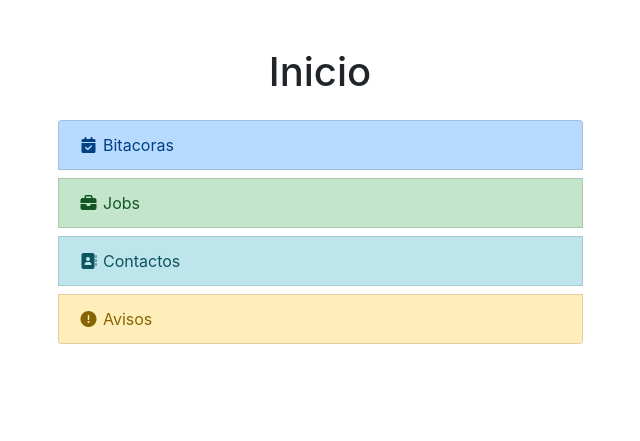
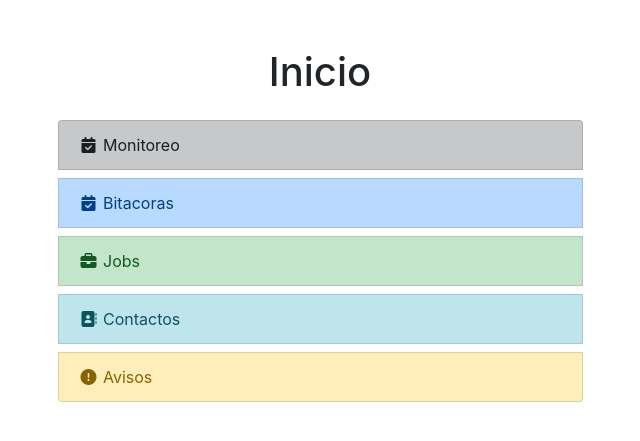
Before and after one commit to juanjca1990/bitacora, a Django app: page /AppCrud/inicio/ in a window 1280 px wide. Shown: the part 71-512 px from the top of the page, without its empty margins (320-960 px from the left). Run offline with Django 4.2, Linux system fonts and the light colour scheme; the visitor is signed in with stand-in values (Sample User, id 1); data comes from the database, SQL or seed files in the repository; some libraries are stand-ins or nearby versions.

Commit message:
feat(inicio): agrego tarjeta de monitoreo

```diff
--- a/AppCrud/templates/AppCrud/inicio.html
+++ b/AppCrud/templates/AppCrud/inicio.html
@@ -9,6 +9,15 @@
                 {{ mensaje }}
                 {% if user.is_authenticated %}
                     <div class="list-group">
+                        {% if user.is_staff %}
+                            <a class="list-group-item list-group-item-action list-group-item-dark mb-2" href="{% url 'obtener_fecha_monitor_admin' %}" type="button">
+                                <i class="fas fa-calendar-check fa-fw me-2"></i> Monitoreo
+                            </a>
+                        {% else %}
+                            <a class="list-group-item list-group-item-action list-group-item-dark mb-2" href="{% url 'obtener_fecha' %}" type="button">
+                                <i class="fas fa-calendar-check fa-fw me-2"></i> Monitoreo
+                            </a>
+                        {% endif %}
                         <a class="list-group-item list-group-item-action list-group-item-primary mb-2" href="{% url 'bitacora'  %}" type="button">
                             <i class="fas fa-calendar-check fa-fw me-2"></i> Bitacoras
                         </a>
```
